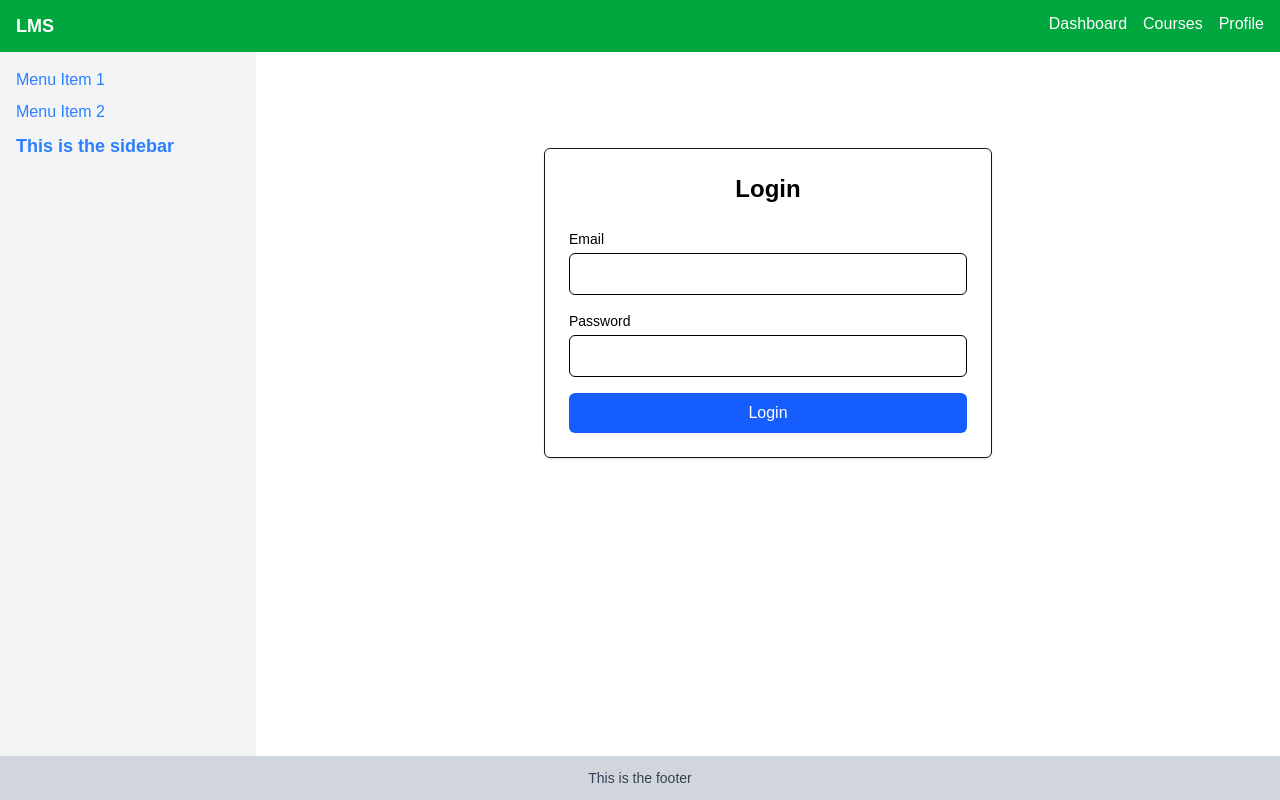
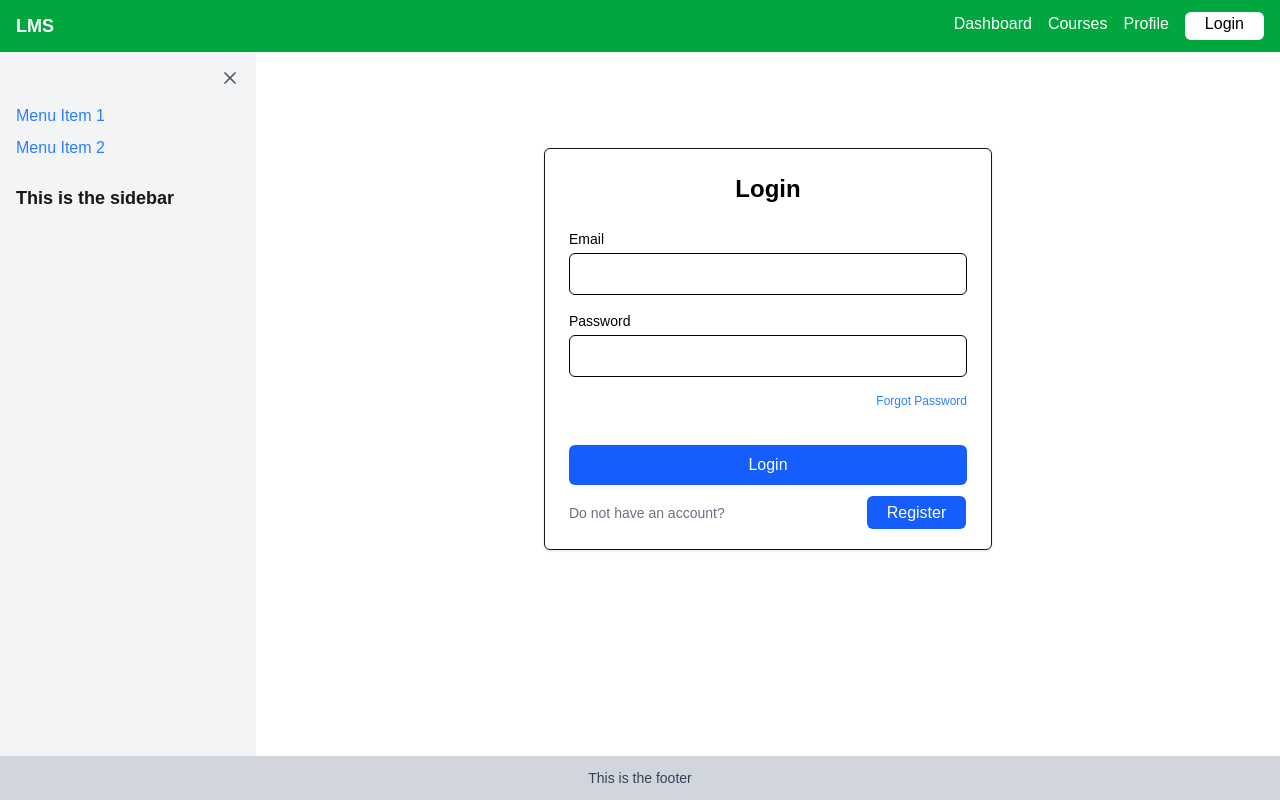
Before and after one commit to kostovJP/lms-frontend, a Next.js app: page /login in a window 1280 px wide. Built offline with nearby package versions, Linux system fonts and the light colour scheme; no server answers.

Commit message:
added links to the pages also made the sidebar collapsible

```diff
--- a/components/Header.tsx
+++ b/components/Header.tsx
@@ -1,3 +1,5 @@
+import Link from "next/link";
+
 const Header = () => {
   return (
     <header className="bg-green-600 text-white px-4 py-3">
@@ -7,6 +9,7 @@ const Header = () => {
           <li><a href="#" className="hover:underline">Dashboard</a></li>
           <li><a href="#" className="hover:underline">Courses</a></li>
           <li><a href="#" className="hover:underline">Profile</a></li>
+          <Link href="/login" className="hover:text-green-300 bg-white text-black px-5 rounded-md hover:bg-black">Login</Link>
         </ul>
       </nav>
     </header>
--- a/components/Sidebar.tsx
+++ b/components/Sidebar.tsx
@@ -1,11 +1,43 @@
+'use client'; // Required for Next.js App Router
+
+import { useState } from 'react';
+import { Menu, X } from 'lucide-react';
+
 const Sidebar = () => {
+  const [isCollapsed, setIsCollapsed] = useState(false);
+
+  const toggleSidebar = () => {
+    setIsCollapsed(!isCollapsed);
+  };
+
   return (
-    <aside className="hidden md:block w-64 bg-gray-100 p-4">
-      <ul className="text-blue-500">
-        <li className="mb-2"><a href="#">Menu Item 1</a></li>
-        <li className="mb-2"><a href="#">Menu Item 2</a></li>
-        <p className="text-lg font-semibold">This is the sidebar</p>
-      </ul>
+    <aside
+      className={`hidden md:flex flex-col bg-gray-100 transition-all duration-300 ease-in-out ${
+        isCollapsed ? 'w-12' : 'w-64'
+      } p-4`}
+    >
+      {/* Toggle Button */}
+      <button
+        onClick={toggleSidebar}
+        className="mb-4 text-gray-600 hover:text-black self-end"
+      >
+        {isCollapsed ? <Menu size={20} /> : <X size={20} />}
+      </button>
+
+      {/* Sidebar Content - Hidden completely when collapsed */}
+      {!isCollapsed && (
+        <>
+          <ul className="text-blue-500">
+            <li className="mb-2">
+              <a href="#">Menu Item 1</a>
+            </li>
+            <li className="mb-2">
+              <a href="#">Menu Item 2</a>
+            </li>
+          </ul>
+          <p className="text-lg font-semibold mt-4">This is the sidebar</p>
+        </>
+      )}
     </aside>
   );
 };
--- a/package.json
+++ b/package.json
@@ -12,6 +12,7 @@
     "@apollo/client": "^3.13.8",
     "@hookform/resolvers": "^5.1.1",
     "graphql": "^16.11.0",
+    "lucide-react": "^0.523.0",
     "next": "15.3.4",
     "react": "^19.0.0",
     "react-dom": "^19.0.0",
--- a/src/app/login/page.tsx
+++ b/src/app/login/page.tsx
@@ -4,6 +4,7 @@ import { useForm } from "react-hook-form";
 import { z } from "zod";
 import { zodResolver } from "@hookform/resolvers/zod";
 import { toast } from "react-toastify";
+import Link from "next/link";
 // import { useMutation } from "@apollo/client"; // Uncomment when you integrate mutation
 // import { LOGIN_USER } from "@/graphql/mutations"; // Replace with actual path
 
@@ -58,8 +59,9 @@ export default function LoginPage() {
       <h2 className="text-2xl font-semibold mb-6 text-center text-black">Login</h2>
       <form onSubmit={handleSubmit(onSubmit)} className="space-y-4 text-black">
         <div>
-          <label className="block text-sm font-medium">Email</label>
+          <label className="block text-sm font-medium" htmlFor="email">Email</label>
           <input
+            id = "email"
             type="email"
             {...register("email")}
             className="mt-1 w-full border px-3 py-2 rounded-md focus:outline-none focus:ring focus:border-blue-500"
@@ -70,8 +72,9 @@ export default function LoginPage() {
         </div>
 
         <div>
-          <label className="block text-sm font-medium">Password</label>
+          <label className="block text-sm font-medium" htmlFor="pass">Password</label>
           <input
+            id = "pass"
             type="password"
             {...register("password")}
             className="mt-1 w-full border px-3 py-2 rounded-md focus:outline-none focus:ring focus:border-blue-500"
@@ -80,13 +83,23 @@ export default function LoginPage() {
             <p className="text-red-500 text-sm">{errors.password.message}</p>
           )}
         </div>
-
+          <Link href="/forgot-password" className="flex text-xs text-blue-500 hover:text-blue-700 hover:underline justify-end">
+            Forgot Password
+          </Link>
         <button
           type="submit"
-          className="w-full bg-blue-600 text-white py-2 rounded-md hover:bg-blue-700"
+          className="w-full bg-blue-600 text-white py-2 rounded-md hover:bg-blue-700 mt-5"
         >
           Login
         </button>
+        <div>
+          <label htmlFor="regPage" className="text-sm text-gray-500">
+            Do not have an account?
+          </label>
+          <Link href="/register" className="d-inline-flex ml-35.5 bg-blue-600 hover:bg-blue-700 py-2 px-5 rounded-md text-white">
+            Register
+          </Link>
+        </div>
       </form>
     </div>
   );
--- a/src/app/register/page.tsx
+++ b/src/app/register/page.tsx
@@ -3,12 +3,13 @@
 import { useForm } from "react-hook-form";
 import { z } from "zod";
 import { zodResolver } from "@hookform/resolvers/zod";
-import { toast } from "react-toastify";
+import { toast, ToastContainer } from "react-toastify";
+import "react-toastify/dist/ReactToastify.css";
+import { useRouter } from "next/navigation"; // for redirect
 
-// Schema validation using Zod
-const schema = z
+const registerSchema = z
   .object({
-    email: z.string().email("Invalid email address"),
+    email: z.string().email("Enter a valid email"),
     password: z.string().min(6, "Password must be at least 6 characters"),
     confirmPassword: z.string(),
   })
@@ -17,53 +18,73 @@ const schema = z
     path: ["confirmPassword"],
   });
 
-type RegisterFormData = z.infer<typeof schema>;
+type RegisterFormData = z.infer<typeof registerSchema>;
 
 export default function RegisterPage() {
+  const router = useRouter(); // needed for redirect
+
   const {
     register,
     handleSubmit,
     formState: { errors },
+    reset, //  for clearing form
   } = useForm<RegisterFormData>({
-    resolver: zodResolver(schema),
+    resolver: zodResolver(registerSchema),
   });
 
-  const onSubmit = (data: RegisterFormData) => {
-    console.log("Submitted Data:", data);
-    toast.success("Registration successful (mock)!");
-    // You can trigger a GraphQL mutation here
+  const onSubmit = async (data: RegisterFormData) => {
+    try {
+      console.log("Registering user with data:", data);
+
+      // Mock storing a token
+      localStorage.setItem("token", "mock-token-123");
+
+      // Show success toast
+      toast.success("🎉 Registration successful!");
+
+      // Reset form fields
+      reset();
+
+      // Delay redirect so user sees the toast
+      setTimeout(() => {
+        router.push("/login"); // Redirect to login page
+      }, 1500);
+    } catch {
+      toast.error("Registration failed.");
+    }
   };
 
   return (
     <div className="max-w-md mx-auto mt-20 p-6 border rounded-md shadow-sm bg-white">
       <h2 className="text-2xl font-semibold mb-6 text-center text-black">Register</h2>
+
       <form onSubmit={handleSubmit(onSubmit)} className="space-y-4 text-black">
         <div>
-          <label className="block text-sm font-medium">Email</label>
+          <label>Email</label>
           <input
             type="email"
             {...register("email")}
-            className="mt-1 w-full border px-3 py-2 rounded-md focus:outline-none focus:ring focus:border-blue-500"
+            className="w-full border px-3 py-2 rounded"
           />
           {errors.email && <p className="text-red-500 text-sm">{errors.email.message}</p>}
         </div>
 
         <div>
-          <label className="block text-sm font-medium">Password</label>
+          <label>Password</label>
           <input
             type="password"
             {...register("password")}
-            className="mt-1 w-full border px-3 py-2 rounded-md focus:outline-none focus:ring focus:border-blue-500"
+            className="w-full border px-3 py-2 rounded"
           />
           {errors.password && <p className="text-red-500 text-sm">{errors.password.message}</p>}
         </div>
 
         <div>
-          <label className="block text-sm font-medium">Confirm Password</label>
+          <label>Confirm Password</label>
           <input
             type="password"
             {...register("confirmPassword")}
-            className="mt-1 w-full border px-3 py-2 rounded-md focus:outline-none focus:ring focus:border-blue-500"
+            className="w-full border px-3 py-2 rounded"
           />
           {errors.confirmPassword && (
             <p className="text-red-500 text-sm">{errors.confirmPassword.message}</p>
@@ -72,11 +93,13 @@ export default function RegisterPage() {
 
         <button
           type="submit"
-          className="w-full bg-blue-600 text-white py-2 rounded-md hover:bg-blue-700"
+          className="w-full bg-blue-600 text-white py-2 rounded hover:bg-blue-700"
         >
           Register
         </button>
       </form>
+
+      <ToastContainer />
     </div>
   );
 }
```
Also changed, not shown: 1 other file (tests, documents, lock files or other folders).
